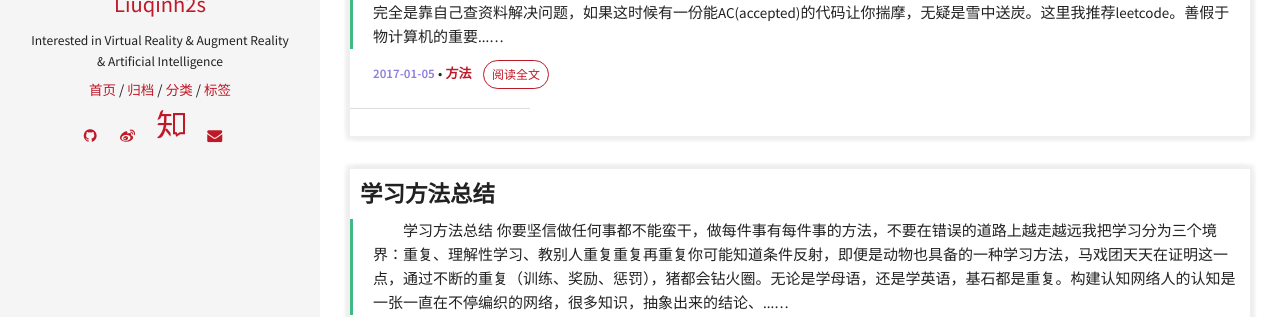
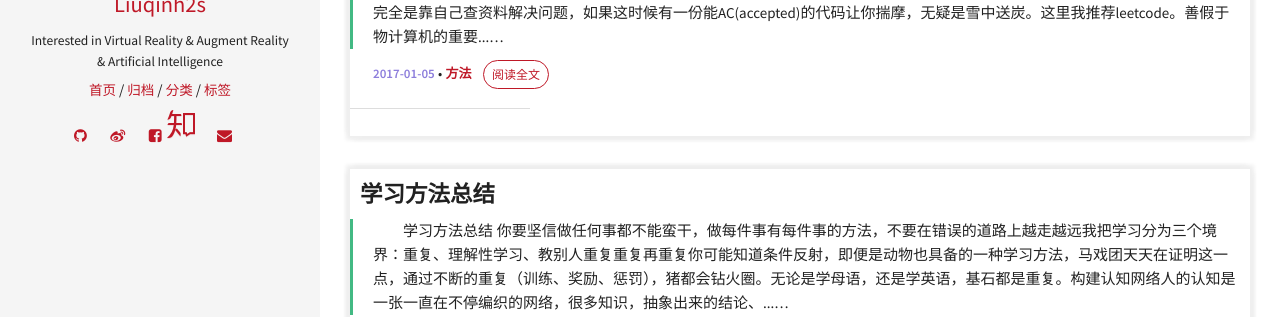
Before and after one commit to transcendtron/liuqinh2s.github.io, a Jekyll site: the page built from index.html, in a window 1280 px wide. Shown: the part 921-1238 px from the top of the page. Built offline with Jekyll 4.4.1, drawn with Linux system fonts in a browser that asks for light colours; the list of posts is cut into pages by our own code.

Commit message:
fix a blog

```diff
--- a/_includes/social-links.html
+++ b/_includes/social-links.html
@@ -3,7 +3,7 @@
     {% if author.github %}<li><a href="http://github.com/{{ author.github }}" class="social-link-item" target="_blank"><i class="fa fa-fw fa-github"></i></a></li>{% endif %}
     {% if author.weibo %}<li><a href="http://www.weibo.com/{{ author.weibo }}" class="social-link-item" target="_blank"><i class="fa fa-fw fa-weibo"></i></a></li>{% endif %}
     {% if author.facebook %}<li><a href="http://facebook.com/{{ author.facebook }}" class="social-link-item" target="_blank"><i class="fa fa-fw fa-facebook-square"></i></a></li>{% endif %}
-    {% if author.zhihu %}<li><a href="https://www.zhihu.com/people/{{ author.zhihu }}" class="social-link-item" target="_blank"><img src="{{site.img_url}}/zhihu-small.png" alt="" class="zhihu"></a></li>{% endif %}
+    {% if author.zhihu %}<li><a href="https://www.zhihu.com/people/{{ author.zhihu }}" class="social-link-item" target="_blank"><i class="fa fa-fw fa-facebook-square"></i><img src="{{site.img_url}}/zhihu-small.png" alt="" class="zhihu"></a></li>{% endif %}
     {% if author.email %}<li><a href="mailto:{{ author.email }}" class="social-link-item" target="_blank"><i class="fa fa-fw fa-envelope"></i></a></li>{% endif %}
     {% if author.twitter %}<li><a href="http://twitter.com/{{ author.twitter }}" class="social-link-item" target="_blank"><i class="fa fa-fw fa-twitter"></i></a></li>{% endif %}
     {% if author.google.plus %}<li><a href="http://plus.google.com/+{{ author.google.plus }}" class="social-link-item" target="_blank"><i class="fa fa-fw fa-google-plus"></i> Google+</a></li>{% endif %}
```
